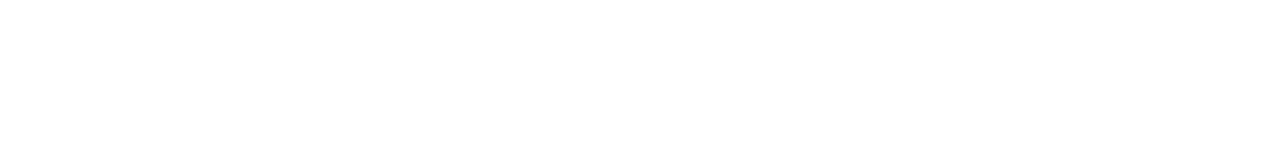
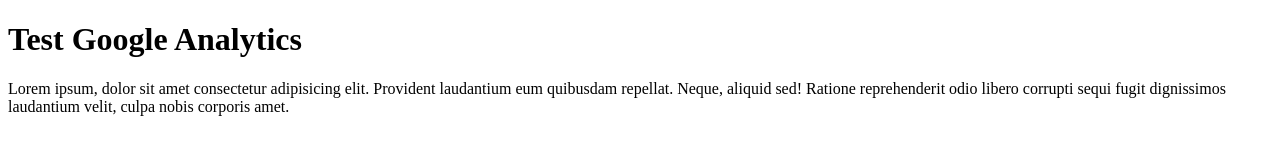
Before and after one commit to alzaabi98/google-analytics, a plain HTML site: page index.html in a window 1280 px wide. Drawn offline with Linux system fonts and the light colour scheme.

Commit message:
adding text only

```diff
--- a/index.html
+++ b/index.html
@@ -1,20 +1,23 @@
 <!DOCTYPE html>
 <html lang="en">
   <head>
-	<meta charset="UTF-8">
-	<meta name="viewport" content="width=device-width, initial-scale=1.0">
+    <meta charset="UTF-8" />
+    <meta name="viewport" content="width=device-width, initial-scale=1.0" />
     <title>google analytics</title>
     <!-- Global site tag (gtag.js) - Google Analytics -->
     <script async src="https://www.googletagmanager.com/gtag/js?id=GA_MEASUREMENT_ID"></script>
     <script>
       window.dataLayer = window.dataLayer || [];
-		function gtag(){window.dataLayer.push(arguments);}
-		gtag('js', new Date());
+      function gtag() {
+        window.dataLayer.push(arguments);
+      }
+      gtag("js", new Date());
 
-		gtag('config', 'G-H602VX1YBZ');
+      gtag("config", "G-H602VX1YBZ");
     </script>
   </head>
   <body>
-
+    <h1>Test Google Analytics</h1>
+    <p>Lorem ipsum, dolor sit amet consectetur adipisicing elit. Provident laudantium eum quibusdam repellat. Neque, aliquid sed! Ratione reprehenderit odio libero corrupti sequi fugit dignissimos laudantium velit, culpa nobis corporis amet.</p>
   </body>
 </html>
```
Lines whose indentation alone changed are shown as unchanged.
